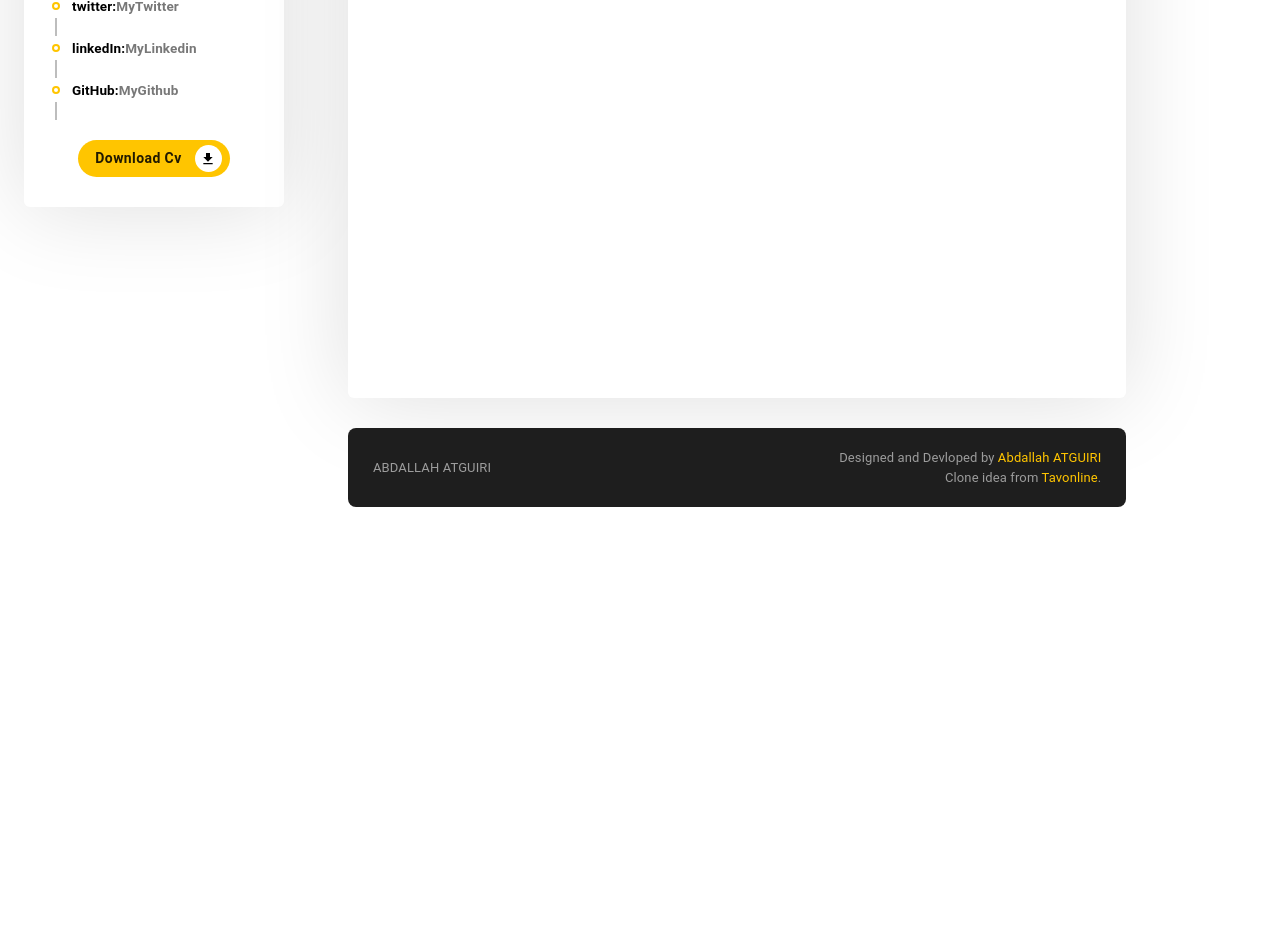
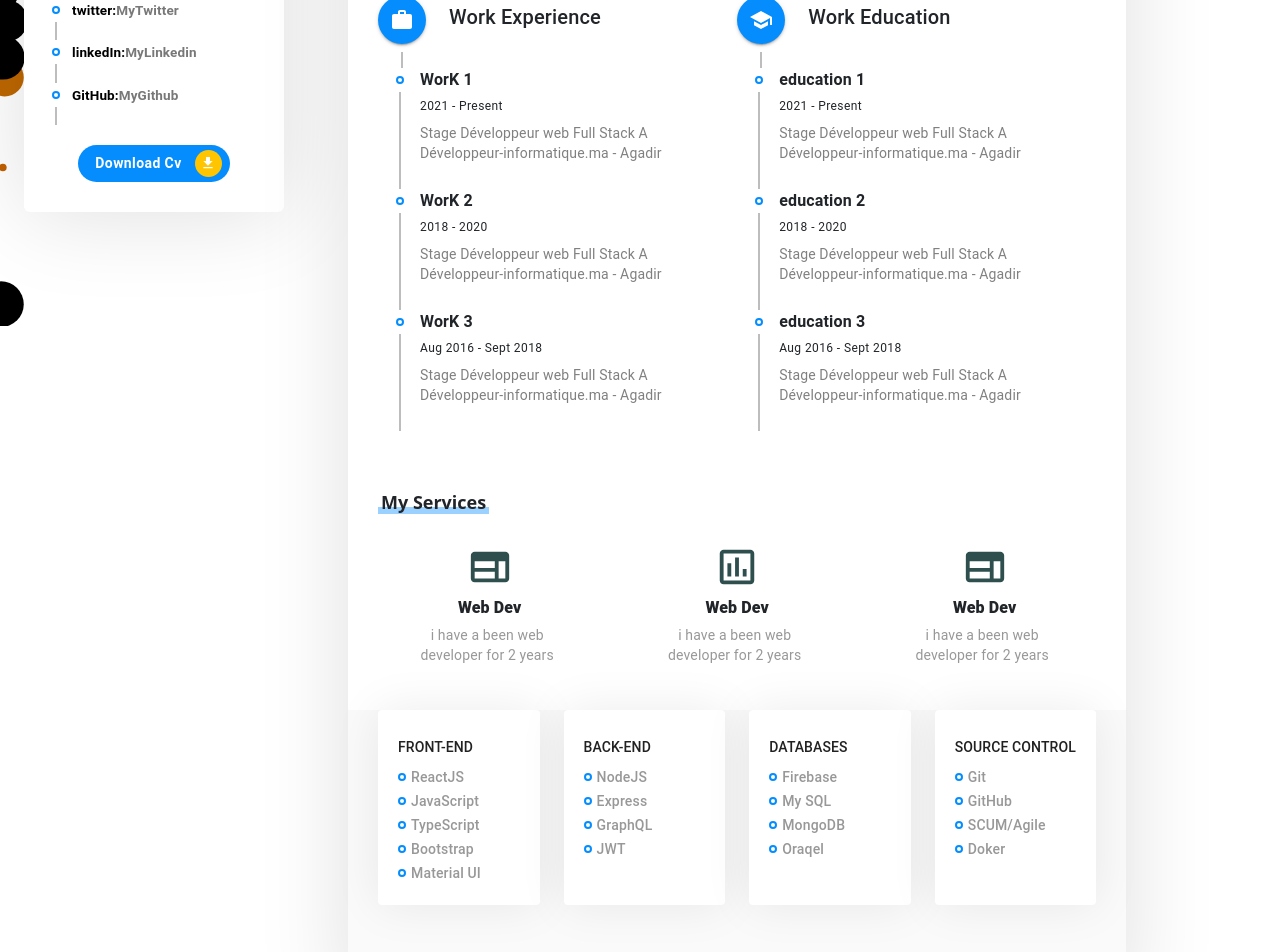
Before and after one commit to ABDALLAH-ATGUIRI/MyPortfolio, a React (Create React App) app in the folder frontend/: page / in a window 1280 px wide. Shown: the part 560-1512 px from the top of the page. Before the commit the page ends 1099 px from the top, so only its background shows below. Built offline with nearby package versions, Linux system fonts and the light colour scheme.

Commit message:
add sevirces and skills

```diff
--- a/frontend/src/App.css
+++ b/frontend/src/App.css
@@ -1,5 +1,5 @@
 :root {
-    --main-color: #ffc500;
+    --main-color: #058dfe;
 }
 
 .container_shadow {
@@ -24,10 +24,16 @@ margin-bottom: 30px !important;
     padding: 30px !important;
 }
 
-.p_45 {
-    padding-bottom: 45px;
+.p_50 {
+    padding-bottom: 50px !important;
 }
 
+.pb_45 {
+    padding-bottom: 45px !important;
+}
+.pt_45 {
+    padding-top: 45px !important;
+}
 .container_page {
     width: 65%;
 }
@@ -47,7 +53,6 @@ margin-bottom: 30px !important;
     -moz-border-radius: 6px;
     -webkit-border-radius: 6px;
     margin-bottom: 30px;
-    padding: 30px;
 }
 
 .section_title {
@@ -72,3 +77,11 @@ margin-bottom: 30px !important;
     left: 0;
     background-color: var(--main-color);
 }
+
+.section{
+    padding-left: 30px;
+    padding-right: 30px;
+}
+.graybg{
+    background-color: #fafafa;
+}
--- a/frontend/src/Components/Button/Button.css
+++ b/frontend/src/Components/Button/Button.css
@@ -11,8 +11,8 @@
 }
 
 .btn_icon_container {
-    color: #000 !important;
-    background: #fff !important;
+    color: #fff !important;
+    background: #ffc500 !important;
     border-radius: 50px !important;
     height: 27px !important;
     width: 27px !important;
@@ -33,4 +33,5 @@
     width: 100%;
     margin-right: 5px;
     margin-left: 5px;
+    color: #fff;
 }
--- a/frontend/src/Components/Header/Header.css
+++ b/frontend/src/Components/Header/Header.css
@@ -3,6 +3,7 @@
     margin-bottom: 30px !important;
     padding: 0 22px 0 0 !important;
     border-radius: 6px 2px 92px 0px rgba(0, 0, 0, 0.07) !important;
+
 }
 
 
@@ -22,6 +23,7 @@
 
 .header .header_home {
     background-color: var(--main-color) !important;
+    color: #fff;
     padding: 22px;
     display: flex;
     justify-content: center;
--- a/frontend/src/Components/Profile/Profile.css
+++ b/frontend/src/Components/Profile/Profile.css
@@ -8,13 +8,13 @@
     line-height: 18px;
     padding: 20px;
 }
-.profil_name .name {
+.profile_name .name {
     text-transform: uppercase;
-    font-size: 17px;
+    font-size: 18px;
     font-weight: bold;
 }
 .profile_name .title {
-    font-size: 13px;
+    font-size: 14px;
     color: #777;
 }
 
@@ -58,11 +58,9 @@
     color: black;
 }
 
-.profile .button_container{
-
+.profile .button_container {
     width: 100%;
     display: flex;
     justify-content: center;
     margin-top: 20px;
-
 }
--- a/frontend/src/Components/TimeLine/Timeline.css
+++ b/frontend/src/Components/TimeLine/Timeline.css
@@ -24,7 +24,7 @@
 }
 
 .timeline .timeline_dot_header {
-    color: black !important;
+    color: white !important;
     background-color: var(--main-color) !important;
     font-size: small !important;
     padding: 10px !important;
--- a/frontend/src/Pages/Resume/Resume.css
+++ b/frontend/src/Pages/Resume/Resume.css
@@ -6,3 +6,83 @@
     line-height: 22px !important;
     white-space: pre-line !important;
 }
+
+/* End of about me section */
+
+/* Timeline section */
+.resume_timeline .timeline_content .timeline_title {
+    font-size: 16px !important;
+    font-weight: 600 !important;
+}
+
+.resume_timeline .timeline_content .date {
+    color: darkslategray;
+}
+
+.resume_timeline .timeline_content .timeline_description {
+    color: gray;
+    font: small;
+    margin-top: 6px;
+    font-size: 14px;
+}
+
+/* End of timeline section */
+
+/* Services */
+.service {
+    height: 100%;
+    text-align: center;
+}
+
+.service .service_title {
+    font-size: 16px !important;
+    font-weight: 900 !important;
+    line-height: 35px !important;
+    text-align: center;
+}
+
+.service .service_description {
+    color: #989898 !important;
+    border-color: var(--main-color) !important;
+    margin-right: 5px !important;
+    text-align: center;
+}
+
+.service_icon > .MuiSvgIcon-root {
+    font-size: 46px !important;
+    margin-left: 0 !important;
+    font-weight: 300 !important;
+    color: darkslategray !important;
+}
+/* End  Of Services */
+
+/* Skills */
+.skill {
+    border-radius: 20px;
+    padding: 20px;
+    box-shadow: 0px 0px 48px 0px rgba(4, 6, 4, 0.08) !important;
+    min-height: 186px;
+    height: 100%;
+}
+
+.skill .skill_title {
+    font-size: 14px !important;
+    font-weight: 500 !important;
+    line-height: 35px !important;
+}
+
+.skill .skill_description {
+    display: flex;
+    align-items: center !important;
+    color: #989898 !important;
+    font-weight: 500 !important;
+    line-height: 18px !important;
+}
+
+.skill .skill_description .timeline_dot {
+    color: black !important;
+    border-color: var(--main-color) !important;
+    padding: 2px !important;
+    margin-right: 5px !important;
+}
+/*  End Of Skills */
--- a/frontend/src/Pages/Resume/Resume.jsx
+++ b/frontend/src/Pages/Resume/Resume.jsx
@@ -1,12 +1,16 @@
-import { Grid, Typography } from '@material-ui/core'
+import { Grid, Icon, Paper, Typography } from '@material-ui/core'
 import React from 'react'
+import CustomTimeline, { CustomTimelineSeparator } from '../../Components/TimeLine/Timeline'
 import resumeData from '../../utils/resumeData'
+import WorkIcon from "@material-ui/icons/Work"
+import SchoolIcon from "@material-ui/icons/School"
 import "./Resume.css"
+import { TimelineContent, TimelineDot, TimelineItem, TimelineSeparator } from '@material-ui/lab'
 function Resume() {
   return (
     <>
       {/* About me */}
-      <Grid container className='section pb_30'>
+      <Grid container className='section pb_30 pt_45'>
         <Grid item className='section_title mb_30'>
           <span></span>
           <h6 className='section_title_text'>About Me</h6>
@@ -17,18 +21,99 @@ function Resume() {
       </Grid>
 
       {/* Education and experiences */}
-      <Grid container className='section'>
+      <Grid container className='section  pb_45'>
+        <Grid item className='section_title mb_30'>
+          <span></span>
+          <h6 className='section_title_text'>Resume</h6>
+        </Grid>
+        <Grid item xs={12}>
+          <Grid container className='resume_timeline'>
+            {/* Experiences */}
+            <Grid item sm={12} md={6} >
+              <CustomTimeline title={"Work Experience"} icon={<WorkIcon />} children={""}  >
+                {resumeData.experiences.map((experience) => (
+                  <TimelineItem>
+                    <CustomTimelineSeparator />
+                    <TimelineContent className="timeline_content">
+                      <Typography className='timeline_title' >{experience.title}</Typography>
+                      <Typography variant='caption' className='timeline_date'>{experience.date}</Typography>
+                      <Typography variant="body2" className='timeline_description'>{experience.description}</Typography>
+                    </TimelineContent>
+                  </TimelineItem>
 
+                ))}
+              </CustomTimeline>
+            </Grid>
+
+            {/* Education */}
+            <Grid item sm={12} md={6}>
+              <CustomTimeline title={"Work Education"} icon={<SchoolIcon />} children={""}  >
+                {resumeData.educations.map((education) => (
+                  <TimelineItem>
+                    <CustomTimelineSeparator />
+                    <TimelineContent className="timeline_content">
+                      <Typography className='timeline_title' >{education.title}</Typography>
+                      <Typography variant='caption' className='timeline_date'>{education.date}</Typography>
+                      <Typography variant="body2" className='timeline_description'>{education.description}</Typography>
+                    </TimelineContent>
+                  </TimelineItem>
+
+                ))}
+              </CustomTimeline>
+            </Grid>
+          </Grid>
+        </Grid>
+      </Grid>
+
+      {/* Services */}
+      <Grid container className='section pb_45'>
+        <Grid item className='section_title mb_30'>
+          <span></span>
+          <h6 className='section_title_text'>My Services</h6>
+        </Grid>
+        <Grid item xs={12}>
+          <Grid container spacing={3} justify={"space-around"}>
+            {resumeData.services.map((service) => (
+              <Grid item xs={12} sm={6} md={3}>
+                <div className='service'>
+                  <Icon className='service_icon'>{service.icon}</Icon>
+                  <Typography className='service_title' variant='h6'>{service.title}</Typography>
+                  <Typography className='service_description' variant='body2'>{service.description}</Typography>
+                </div>
+              </Grid>
+            ))}
+          </Grid>
+        </Grid>
       </Grid>
 
       {/* Skills */}
-      <Grid container className='section'>
+      <Grid container  className='section graybg pb-45 p_50'>
+        <Grid item xs={12}>
+          <Grid container justify='space-between' spacing={3}>
+            {
+              resumeData.skills.map((skill) => (
+                <Grid item xs={12} sm={6} md={3}>
+                  <Paper elevation={0} className="skill">
+                    <Typography variant='h6' className='skill_title'>
+                      {skill.title}
+                    </Typography>
+                    {
+                      skill.description.map((element) => (<Typography variant='body2' className="skill_description"><TimelineDot variant={"outlined"} className="timeline_dot" />{element}</Typography>))
+                    }
+                  </Paper>
+                </Grid>))
+            }
+          </Grid>
+        </Grid>
 
       </Grid>
 
       {/* Contact */}
       <Grid container className='section'>
-
+        <Grid item className='section_title mb_30'>
+          <span></span>
+          <h6 className='section_title_text'>About Me</h6>
+        </Grid>
       </Grid>
     </>
 
--- a/frontend/src/index.css
+++ b/frontend/src/index.css
@@ -10,7 +10,8 @@ body {
   -moz-osx-font-smoothing: grayscale;
   background-color: #fafafa;
   overflow-x: hidden;
-  /* background: url(./assets/images/background/bg.jpg); */
+  background: url(./assets/svg/bg.svg);
+  background-repeat: no-repeat;
 }
 
 code {
--- a/frontend/src/utils/resumeData.jsx
+++ b/frontend/src/utils/resumeData.jsx
@@ -2,6 +2,7 @@ import FacebookIcon from "@material-ui/icons/Facebook"
 import TwitterIcon from "@material-ui/icons/Twitter"
 import GithubIcon from "@material-ui/icons/GitHub"
 import LinkedInIcon from "@material-ui/icons/LinkedIn"
+import { AssessmentOutlined, WebOutlined } from "@material-ui/icons"
 
 export default {
     name: "ABDALLAH ATGUIRI",
@@ -33,6 +34,79 @@ export default {
         }
 
     },
-    about: "🌱 I’m currently learning Javascrept, React.js, Laravel, NodeJs \n\n 🤝 I’m looking for help with my professional career \n\n 📝 I regularly write articles on atguiri.com \n\n📫 How to reach me AbdallahAtguiri @gmail.com \n\n📄 Know about my experiences atguiri.com \n\n⚡ Fun fact When I am not coding you can find me playing gym or having fun with friends."
+    about: "🌱 I’m currently learning Javascrept, React.js, Laravel, NodeJs \n\n 🤝 I’m looking for help with my professional career \n\n 📝 I regularly write articles on atguiri.com \n\n📫 How to reach me AbdallahAtguiri @gmail.com \n\n📄 Know about my experiences atguiri.com \n\n⚡ Fun fact When I am not coding you can find me playing gym or having fun with friends.",
+    experiences: [
+        {
+            title: "WorK 1",
+            date: "2021 - Present",
+            description: "Stage Développeur web Full Stack A Développeur-informatique.ma - Agadir"
+        },
+        {
+            title: "WorK 2",
+            date: "2018 - 2020",
+            description: "Stage Développeur web Full Stack A Développeur-informatique.ma - Agadir"
+        },
+        {
+            title: "WorK 3",
+            date: "Aug 2016 - Sept 2018",
+            description: "Stage Développeur web Full Stack A Développeur-informatique.ma - Agadir"
+        },
+    ],
+
+    educations: [
+        {
+            title: "education 1",
+            date: "2021 - Present",
+            description: "Stage Développeur web Full Stack A Développeur-informatique.ma - Agadir"
+        },
+        {
+            title: "education 2",
+            date: "2018 - 2020",
+            description: "Stage Développeur web Full Stack A Développeur-informatique.ma - Agadir"
+        },
+        {
+            title: "education 3",
+            date: "Aug 2016 - Sept 2018",
+            description: "Stage Développeur web Full Stack A Développeur-informatique.ma - Agadir"
+        },
+    ],
+
+    services: [
+        {
+            title: "Web Dev",
+            description: "i have a been web developer for 2 years",
+            icon: <WebOutlined />
+        },
+        {
+            title: "Web Dev",
+            description: "i have a been web developer for 2 years",
+            icon: <AssessmentOutlined/>
+        },
+        {
+            title: "Web Dev",
+            description: "i have a been web developer for 2 years",
+            icon: <WebOutlined />
+        }
+    ],
+
+    skills: [
+        {
+            title: "FRONT-END",
+            description: ["ReactJS", "JavaScript", "TypeScript", "Bootstrap", "Material UI"]
+        },
+        {
+            title: "BACK-END",
+            description: ["NodeJS", "Express", "GraphQL", "JWT"]
+        },
+        {
+            title: "DATABASES",
+            description: ["Firebase", "My SQL", "MongoDB", "Oraqel"]
+        },
+        {
+            title: "SOURCE CONTROL",
+            description: ["Git", "GitHub", "SCUM/Agile", "Doker"]
+        },
+
+    ]
 
 }
```
Also changed, not shown: frontend/src/assets/svg/bg.svg (added).
